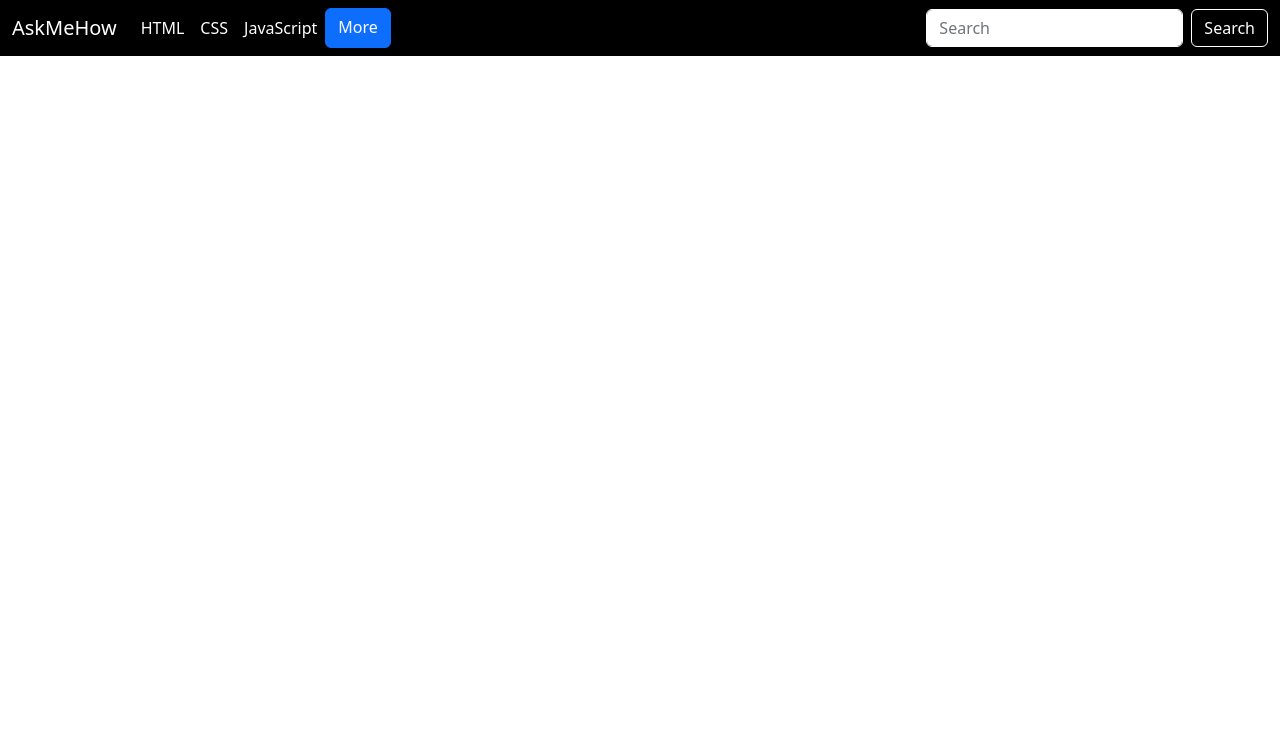
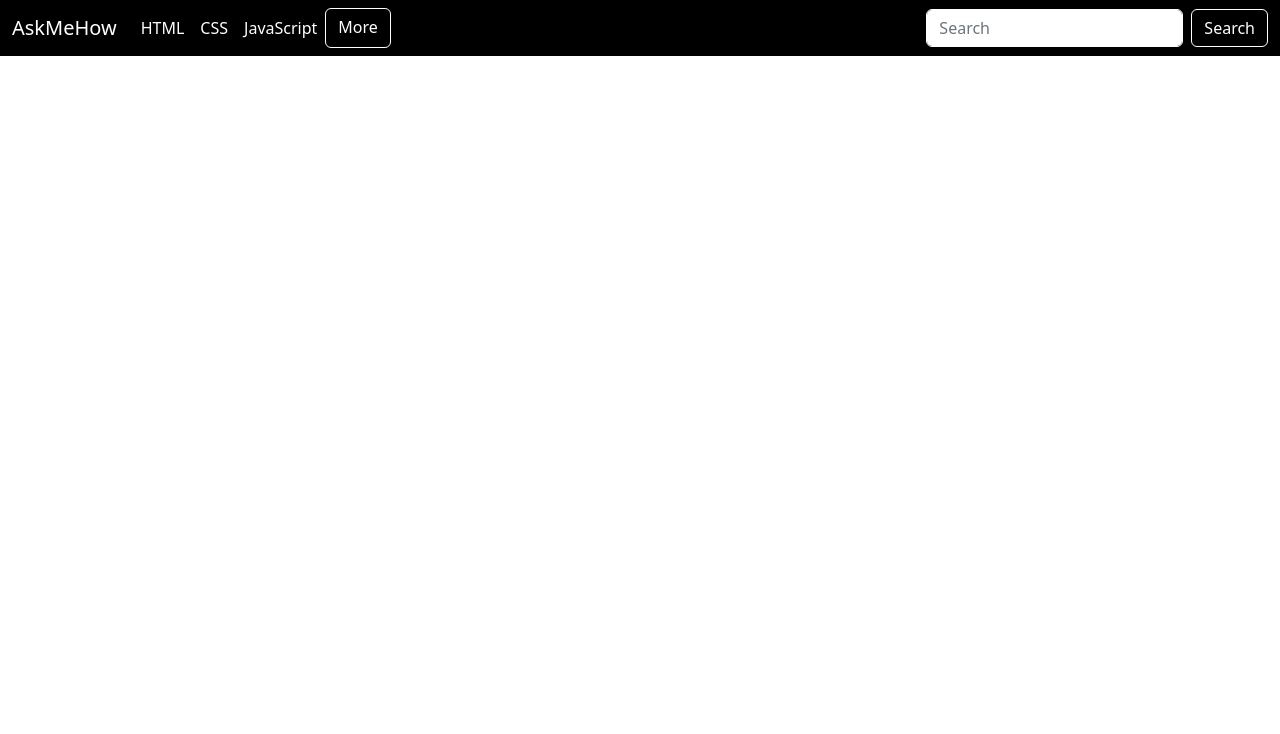
Before and after one commit to Kyle0381/miniproject1.github.io, a plain HTML site: page index.html in a window 1280 px wide. Shown: the top 734 px of the page. Drawn offline with nearby package versions, Linux system fonts and the light colour scheme.

Commit message:
modified more button

```diff
--- a/index.html
+++ b/index.html
@@ -27,7 +27,7 @@
               <li class="nav-item">
                 <a class="nav-link active text-color" aria-current="page" href="#">JavaScript</a>
               </li>
-              <a class="btn btn-primary" data-bs-toggle="offcanvas" href="#offcanvasExample" role="button" aria-controls="offcanvasExample">
+              <a class="btn btn-outline-primary search-button" data-bs-toggle="offcanvas" href="#offcanvasExample" role="button" aria-controls="offcanvasExample">
                 More
               </a>
             </ul>
```
